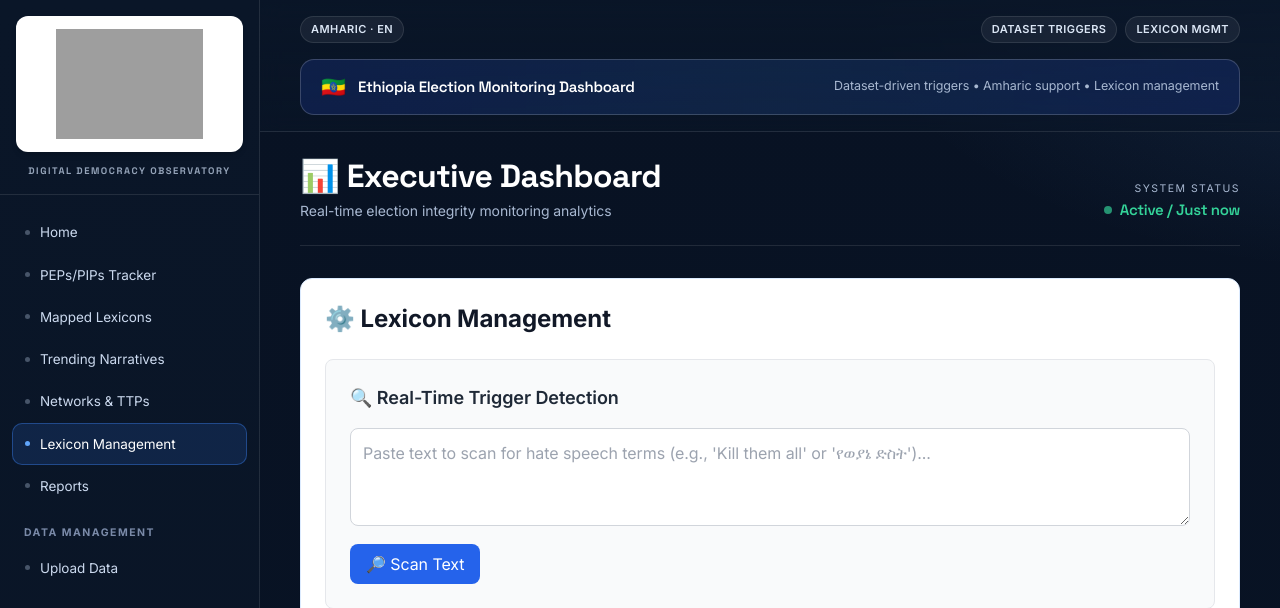
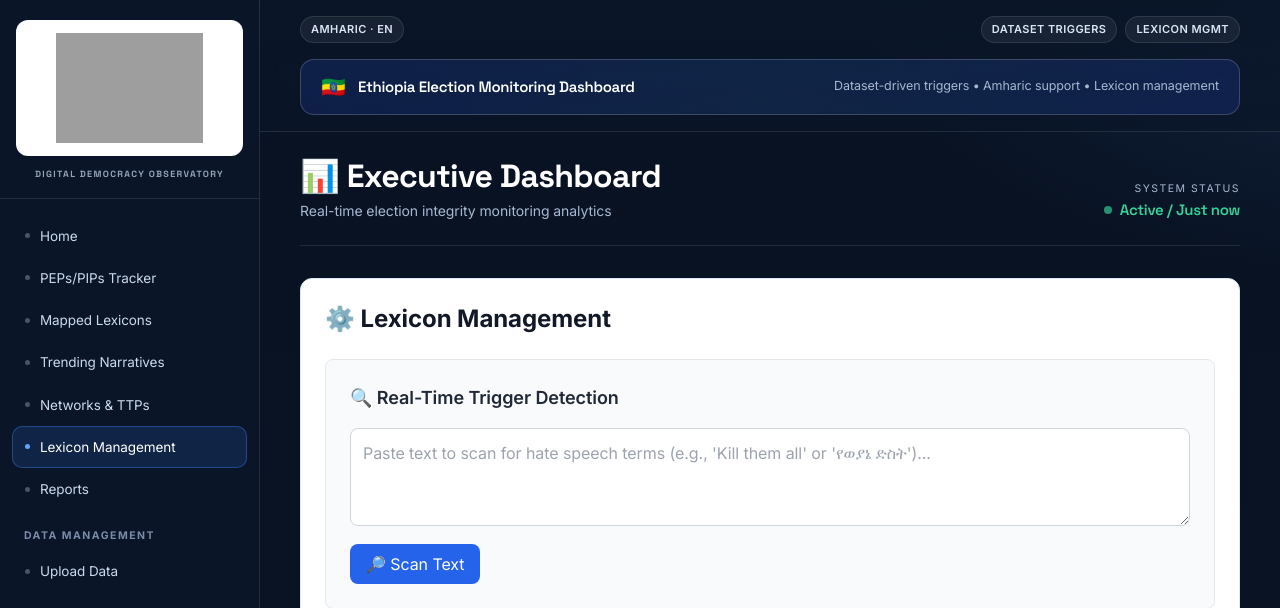
Before and after one commit to hanna-tes/Ethiopia_2026election_monitoring_tool, a Django app: page /lexicon-management/ in a window 1280 px wide. Shown: the top 608 px of the page. Run offline with Django 4.2, Linux system fonts and the light colour scheme; data comes from the database, SQL or seed files in the repository; some libraries are stand-ins or nearby versions; grey boxes are pictures that could not be loaded.

Commit message:
Update base.html

```diff
--- a/dashboard/templates/dashboard/base.html
+++ b/dashboard/templates/dashboard/base.html
@@ -86,13 +86,6 @@
             border:1px solid var(--line-strong);
             border-radius:14px;
         }
-
-        /* Custom image isolation processing context */
-        .brand-card {
-            background-color: #ffffff;
-            transition: opacity 0.2s ease;
-        }
-
         ::-webkit-scrollbar{width:8px;height:8px;}
         ::-webkit-scrollbar-thumb{background:rgba(255,255,255,.14);border-radius:8px;}
     </style>
@@ -105,19 +98,13 @@
 
     <aside class="sidebar-shell hidden lg:flex flex-col w-[260px] shrink-0">
 
-        <div class="p-4 border-b hairline">
-            <div class="brand-card p-3 rounded-xl shadow-md border border-white/5 flex flex-col items-center justify-center">
+        <div class="px-4 pt-5 pb-4 border-b hairline flex flex-col items-center">
+            <div class="w-full bg-white rounded-xl p-3 shadow-sm border border-white/10 flex items-center justify-center overflow-hidden">
                 <img src="{% static 'Ethiopia_2026election_monitoring_tool/ADDO_design.png' %}"
-                     alt="ADDO & Code for Africa Branding"
-                     class="w-full h-auto object-contain max-h-[110px]"
-                     onerror="this.style.display='none'; document.getElementById('fallback-brand-text').style.display='block';">
-
-                <div id="fallback-brand-text" class="hidden text-center py-2">
-                    <span class="text-slate-900 font-bold text-xl tracking-wider font-display block">ADDO</span>
-                    <span class="text-slate-500 font-medium text-[9px] uppercase tracking-widest block mt-0.5">Code For Africa</span>
-                </div>
+                     alt="ADDO Logo Asset"
+                     class="w-full h-auto object-contain max-h-[110px]">
             </div>
-            <div class="text-[9.5px] uppercase tracking-[0.16em] font-bold text-slate-400 text-center mt-3 font-display px-1">
+            <div class="text-[9px] uppercase tracking-[0.15em] font-bold text-slate-400 text-center mt-3 font-display">
                 DIGITAL DEMOCRACY OBSERVATORY
             </div>
         </div>
@@ -148,8 +135,8 @@
             <div class="max-w-[1400px] mx-auto px-6 lg:px-10 py-4 flex items-center gap-4">
 
                 <div class="flex lg:hidden items-center mr-2">
-                    <div class="bg-white px-2 py-1 rounded-md max-w-[110px]">
-                        <img src="{% static 'Ethiopia_2026election_monitoring_tool/ADDO_design.png' %}" alt="ADDO" class="h-6 w-auto object-contain">
+                    <div class="bg-white px-2 py-1 rounded-md max-w-[90px] flex items-center shadow-sm">
+                        <img src="{% static 'Ethiopia_2026election_monitoring_tool/ADDO_design.png' %}" alt="ADDO" class="w-full h-auto object-contain">
                     </div>
                 </div>
 
```
